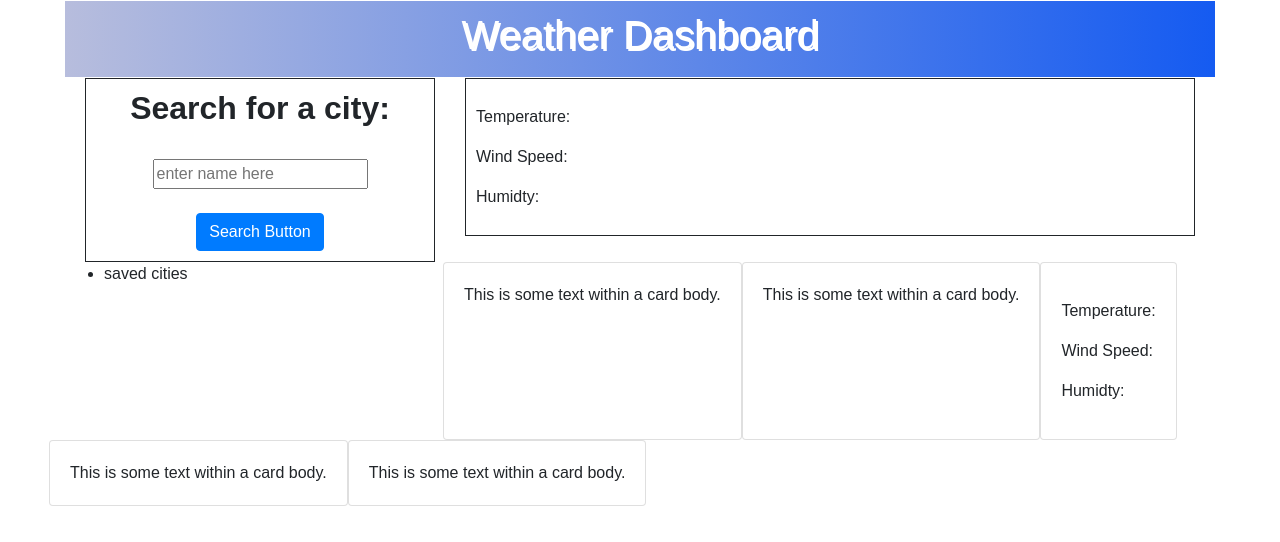
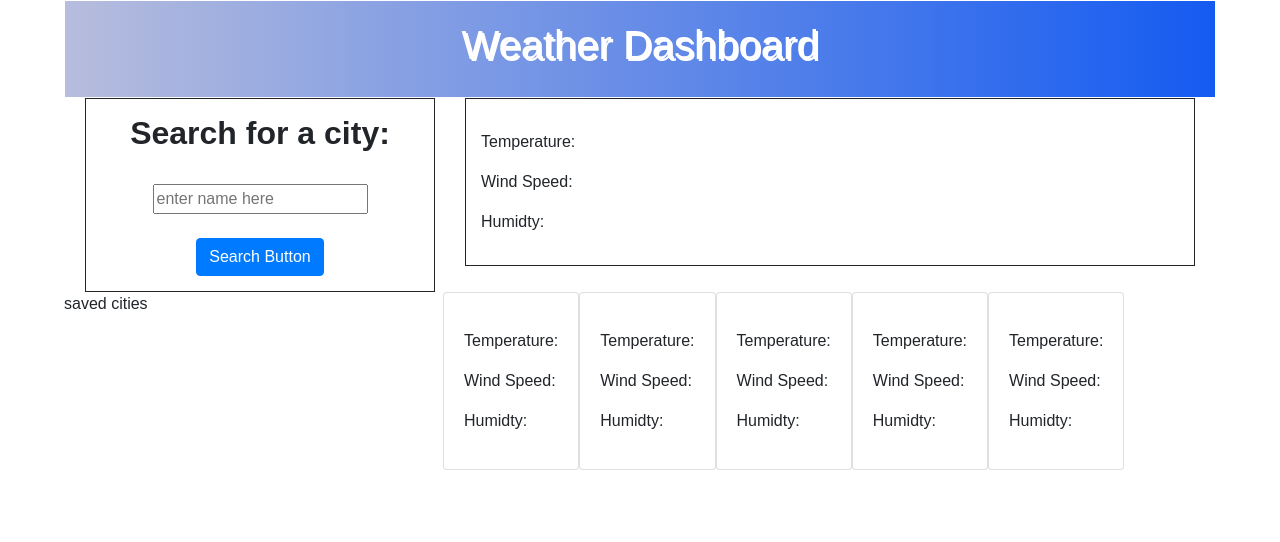
Before and after one commit to Strongie/Weather-Report, a plain HTML site: page index.html in a window 1280 px wide. Drawn offline with nearby package versions, Linux system fonts and the light colour scheme.

Commit message:
commit changes

```diff
--- a/index.html
+++ b/index.html
@@ -40,20 +40,25 @@
 
         <div class="row">
             <div class="col-4">
-                <ul>
-                    <li>saved cities</li>
-                </ul>
+                <p id="savedFirstCity">saved cities</p>
+
             </div>
 
                 <div class="card">
                     <div class="card-body" id="day1">
-                      This is some text within a card body.
+                        <p id="todaysdate"></p>
+                        <p id="temperature"> Temperature:</p>
+                        <p id="wind-speed">Wind Speed:</p>
+                        <p id="humidty">Humidty:</p>
                     </div>
                 </div>
 
                 <div class="card">
                     <div class="card-body" id="day2">
-                      This is some text within a card body.
+                        <p id="todaysdate"></p>
+                        <p id="temperature"> Temperature:</p>
+                        <p id="wind-speed">Wind Speed:</p>
+                        <p id="humidty">Humidty:</p>
                     </div>
                 </div>
 
@@ -63,20 +68,25 @@
                             <p id="temperature"> Temperature:</p>
                             <p id="wind-speed">Wind Speed:</p>
                             <p id="humidty">Humidty:</p>
-            <!--<p id="uv">UV Level:</p>  No longer require the UV -->
 
                     </div>
                 </div>
 
                 <div class="card">
                     <div class="card-body" id="day4">
-                      This is some text within a card body.
+                        <p id="todaysdate"></p>
+                        <p id="temperature"> Temperature:</p>
+                        <p id="wind-speed">Wind Speed:</p>
+                        <p id="humidty">Humidty:</p>
                     </div>
                 </div>
 
                 <div class="card">
                     <div class="card-body" id="day5">
-                      This is some text within a card body.
+                        <p id="todaysdate"></p>
+                        <p id="temperature"> Temperature:</p>
+                        <p id="wind-speed">Wind Speed:</p>
+                        <p id="humidty">Humidty:</p>
                     </div>
                 </div>
 
--- a/script.js
+++ b/script.js
@@ -40,15 +40,16 @@ function weatherForcaste (){
   .then(function (data) {
     console.log(data);
 
-    var temp = data.main.temp
-    document.querySelector("#temperature").innerHTML = "Temperature:  " + temp;
-    var windSpeed = data.wind.speed
-    document.querySelector("#wind-speed").innerHTML = "Wind Speed:  " + windSpeed;
-    var temp = data.main.temp
-    document.querySelector("#temperature").innerHTML = "Temperature:  " + temp;
-    var windSpeed = data.wind.speed
-    document.querySelector("#wind-speed").innerHTML = "Wind Speed:  " + windSpeed;
-})};
+    // var temp = data.main.temp
+    // document.querySelector("#temperature").innerHTML = "Temperature:  " + temp;
+    // var windSpeed = data.wind.speed
+    // document.querySelector("#wind-speed").innerHTML = "Wind Speed:  " + windSpeed;
+    // var temp = data.main.temp
+    // document.querySelector("#temperature").innerHTML = "Temperature:  " + temp;
+    // var windSpeed = data.wind.speed
+    // document.querySelector("#wind-speed").innerHTML = "Wind Speed:  " + windSpeed;
+}
+)};
 
 
 //searchButton.addEventListener('click', getApi);
@@ -62,14 +63,20 @@ function placesearchcity () {
     var placesearchcity = document.getElementById("cityname").value;
     document.getElementById("searchedcity").innerHTML = placesearchcity;
     document.getElementById("todaysdate").textContent = todaysdate ;
-
+    document.getElementById("savedFirstCity").textContent = placesearchcity;
 };
 
+// function listCity (){
+//   var listedCity = document.getElementById("cityname").value;
+
+
+
+
+
 //save the search city to local storage
-//var saveButtonEL1 = document.querySelector('#saveBtn1');
- function storeActivity1() {
+function storeActivity1() {
 var chosencity = document.getElementById("cityname").value;
- localStorage.setItem("cityame", chosencity);
+localStorage.setItem("cityame", chosencity);
  };
 
  searchButton.onclick = () => {
@@ -77,6 +84,7 @@ var chosencity = document.getElementById("cityname").value;
  placesearchcity();
  getApi();
  weatherForcaste();
+//  listCity()
  };
 
 //retreive city from local storage
--- a/style.css
+++ b/style.css
@@ -26,7 +26,7 @@
     #header {
     display: block;
     align-items: flex-start;
-    padding: 10px;
+    padding: 20px;
     width: 100%;
     text-align: center;
     border-style: solid;
@@ -37,7 +37,7 @@
   }
 
   #searchform {
-    padding: 10px;
+    padding: 15px;
     /*width: 25%;
     height: 200px;*/
     text-align: center;
@@ -47,7 +47,7 @@
     }
 
   #cityresult {
-    padding: 10px;
+    padding: 15px;
     /*width: 75%;*/
     text-align: left;
     border-style: solid;
```
